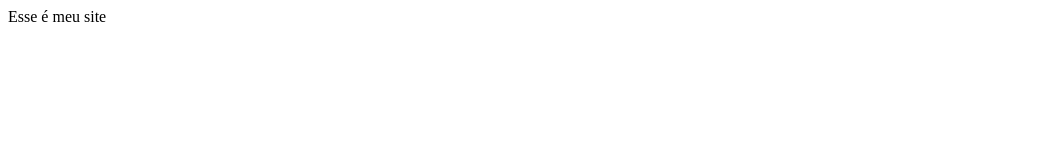
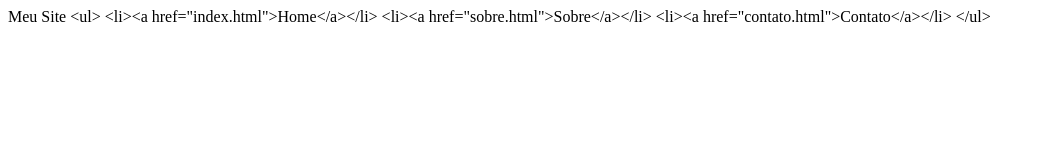
Before and after one commit to franknfjr/site, a plain HTML site: page index.html in a window 1280 px wide. Shown: the whole page, without its empty margins (0-1045 px from the left). Drawn offline with Linux system fonts and the light colour scheme.

Commit message:
Update index.html

```diff
--- a/index.html
+++ b/index.html
@@ -1,10 +1,24 @@
 <!DOCTYPE html>
 <html>
 <head>
-<meta charset="UTF-8">
+<meta charset=“UTF-8”>
 <title> Meu Site </title>
 </head>
+
+
+
+
 <body>
-Esse é meu site
+    Meu Site
+
+
+&lt;ul&gt;
+    &lt;li&gt;&lt;a href="index.html"&gt;Home&lt;/a&gt;&lt;/li&gt;
+    &lt;li&gt;&lt;a href="sobre.html"&gt;Sobre&lt;/a&gt;&lt;/li&gt;
+    &lt;li&gt;&lt;a href="contato.html"&gt;Contato&lt;/a&gt;&lt;/li&gt;
+&lt;/ul&gt;
+
+
+
 </body>
 </html>
```
